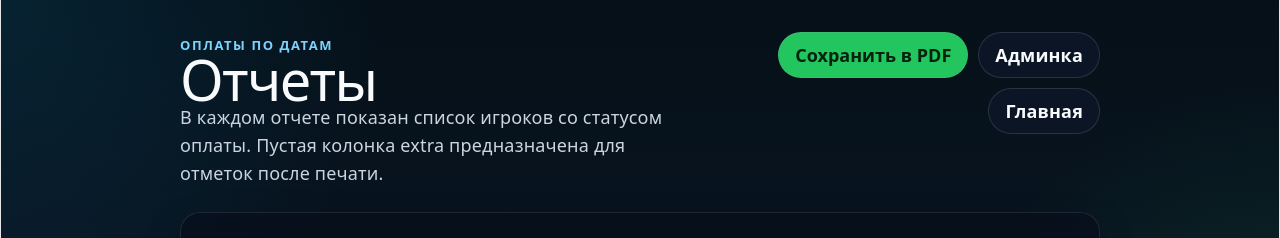
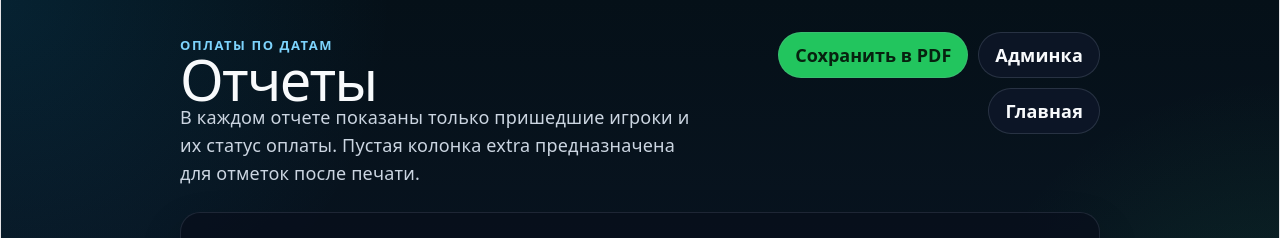
Before and after one commit to Teamurrr/Volleyball, a React (Vite) app: page /reports in a window 1280 px wide. Shown: the top 238 px of the page. Built offline with nearby package versions, Linux system fonts and the light colour scheme; no server answers; the database is empty.

Commit message:
fix: show only attending players in reports

```diff
--- a/src/pages/Reports/Reports.tsx
+++ b/src/pages/Reports/Reports.tsx
@@ -21,8 +21,8 @@ const Reports = () => {
             <p className="reports-kicker">Оплаты по датам</p>
             <h1>Отчеты</h1>
             <p className="reports-subtitle">
-              В каждом отчете показан список игроков со статусом оплаты. Пустая
-              колонка extra предназначена для отметок после печати.
+              В каждом отчете показаны только пришедшие игроки и их статус оплаты.
+              Пустая колонка extra предназначена для отметок после печати.
             </p>
           </div>
 
@@ -54,18 +54,21 @@ const Reports = () => {
 
         <section className="reports-list" aria-label="Отчеты по оплатам">
           {reports.map((report) => {
-            const paidPlayersCount = report.players.filter((player) => player.paid).length;
+            const attendedPlayers = report.players.filter(
+              (player) => player.willCome === "yes"
+            );
+            const paidPlayersCount = attendedPlayers.filter((player) => player.paid).length;
 
             return (
               <article key={report.id} className="payment-report-card">
                 <div className="payment-report-heading">
                   <h2>Дата: {formatReportDate(report.createdAt)}</h2>
                   <span>
-                    Оплатили: {paidPlayersCount} из {report.players.length}
+                    Оплатили: {paidPlayersCount} из {attendedPlayers.length}
                   </span>
                 </div>
 
-                {report.players.length > 0 ? (
+                {attendedPlayers.length > 0 ? (
                   <table className="payment-report-table">
                     <thead>
                       <tr>
@@ -76,7 +79,7 @@ const Reports = () => {
                       </tr>
                     </thead>
                     <tbody>
-                      {report.players.map((player, index) => (
+                      {attendedPlayers.map((player, index) => (
                         <tr key={`${report.id}-${player.playerId || index}`}>
                           <td className="payment-report-number">{index + 1}</td>
                           <td>{player.name}</td>
@@ -89,7 +92,7 @@ const Reports = () => {
                     </tbody>
                   </table>
                 ) : (
-                  <p className="payment-report-empty">В этом отчете игроков нет.</p>
+                  <p className="payment-report-empty">В этом отчете пришедших нет.</p>
                 )}
               </article>
             );
```
